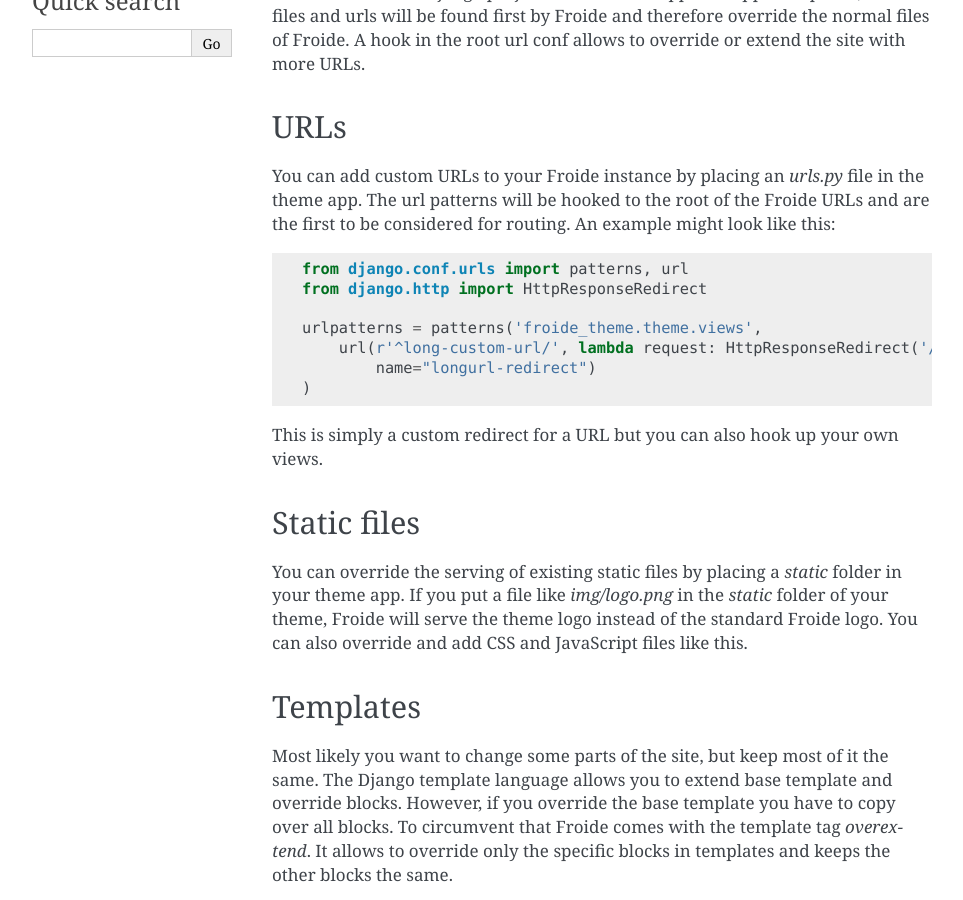
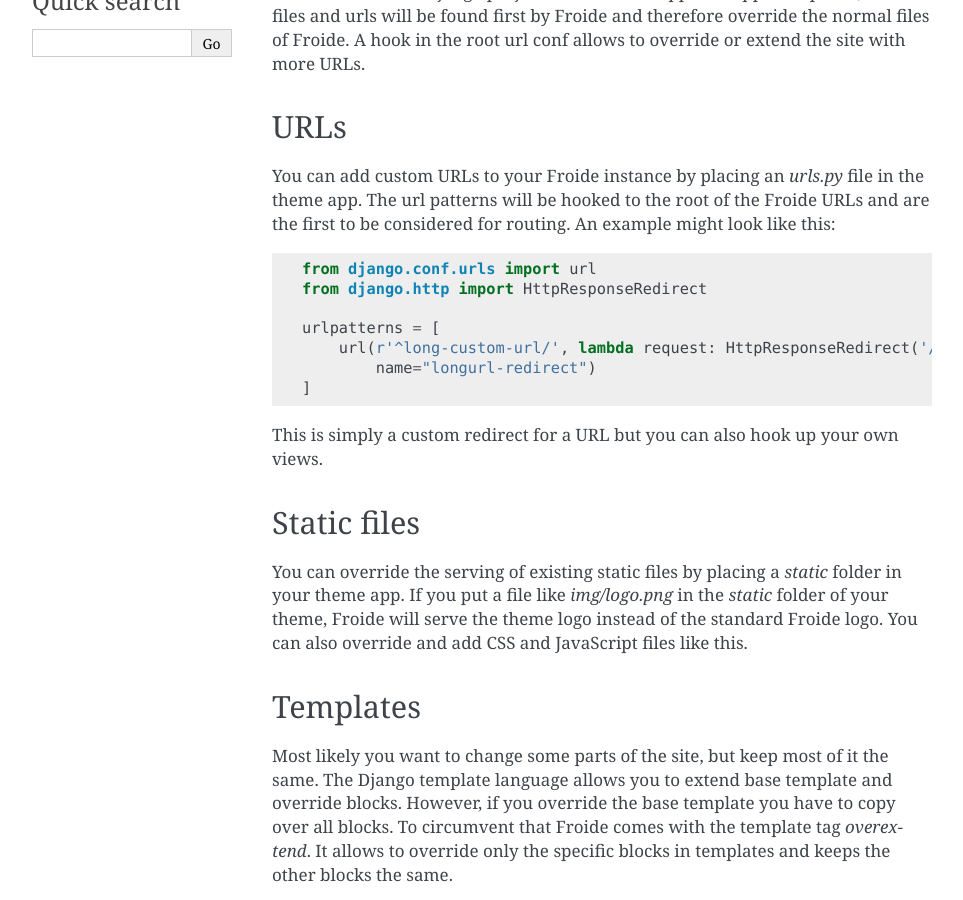
Before and after one commit to okfde/froide, a Sphinx documentation site: the page built from docs/theming.rst, in a window 1280 px wide and 900 px high, scrolled down 324 px. Shown: the whole window, without its empty margins (148-1111 px from the left). Built offline with Sphinx 7.4.7, drawn with Linux system fonts in a browser that asks for light colours.

Commit message:
Update doc to reflect new django url style

```diff
--- a/docs/theming.rst
+++ b/docs/theming.rst
@@ -18,13 +18,13 @@
 The url patterns will be hooked to the root of the Froide URLs and are the first to be considered for routing.
 An example might look like this::
 
-  from django.conf.urls import patterns, url
+  from django.conf.urls import url
   from django.http import HttpResponseRedirect
 
-  urlpatterns = patterns('froide_theme.theme.views',
+  urlpatterns = [
       url(r'^long-custom-url/', lambda request: HttpResponseRedirect('/url/'),
           name="longurl-redirect")
-  )
+  ]
 
 This is simply a custom redirect for a URL but you can also hook up your own views.
 
```
